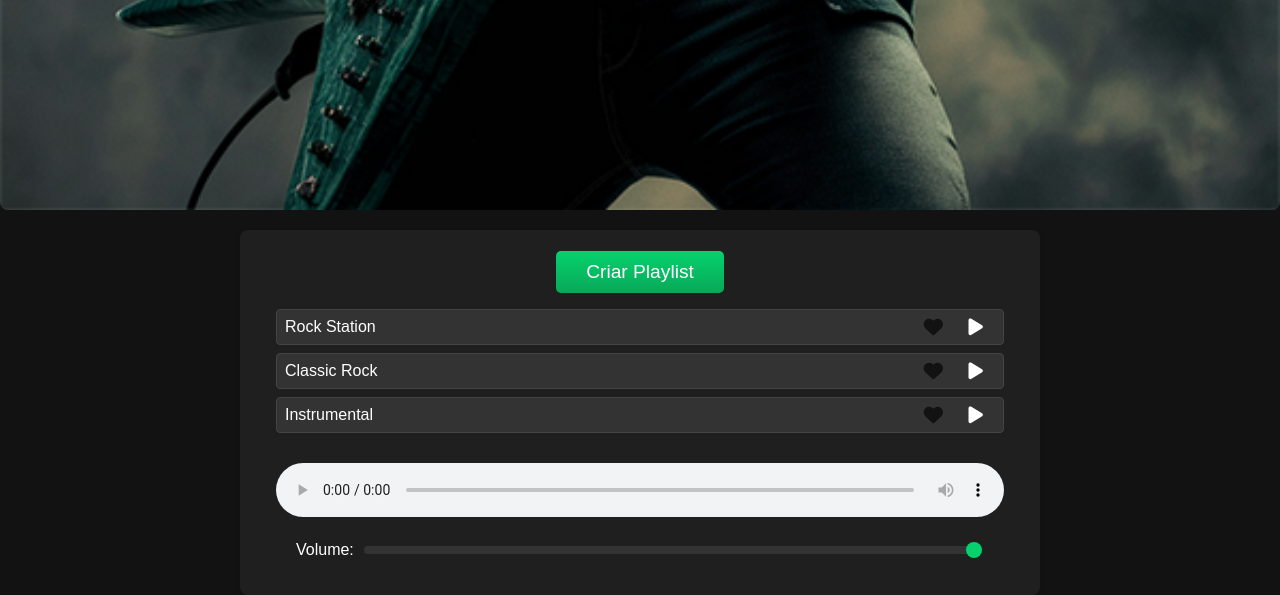
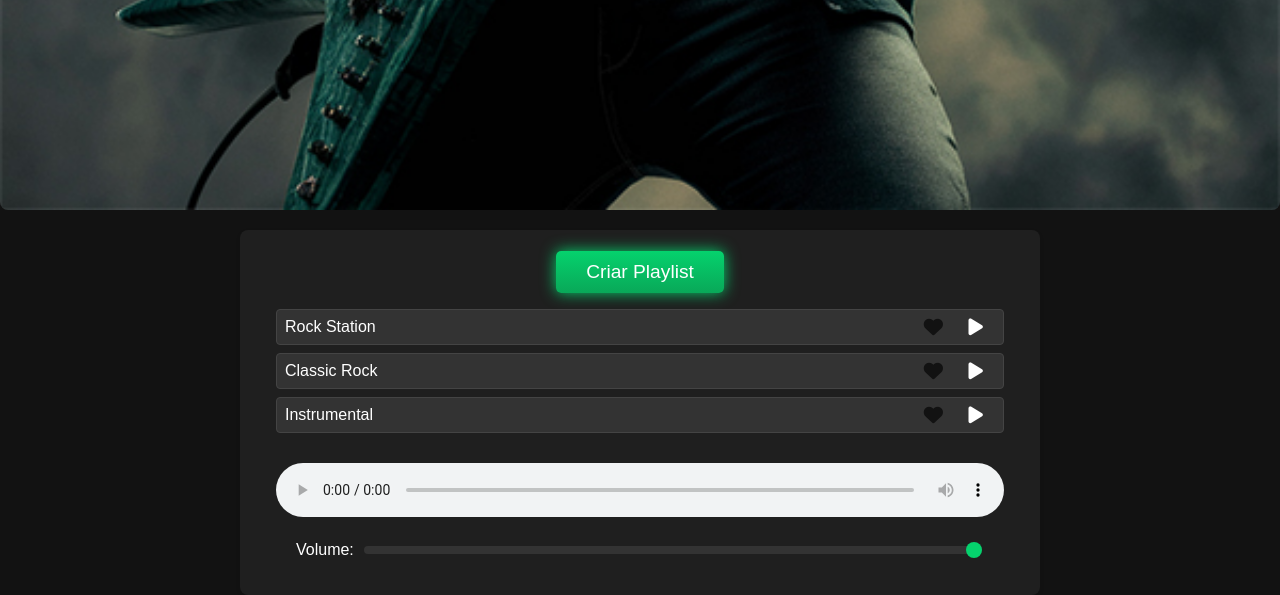
Before and after one commit to portalguitarshred/music, a PHP site: page /radio.html in a window 1280 px wide. Shown: the part 1154-1749 px from the top of the page. Run offline with PHP 8.4, Linux system fonts and the light colour scheme.

Commit message:
Update styles.css

```diff
--- a/styles.css
+++ b/styles.css
@@ -990,7 +990,7 @@ body.light-theme .logo {
     display: block;
     margin-left: auto;
     margin-right: auto;
-    animation: degrade-animado 5s infinite alternate;
+    box-shadow: 0 0 15px #05d26d;
 }
 
 @keyframes .create-playlist-button {
```
